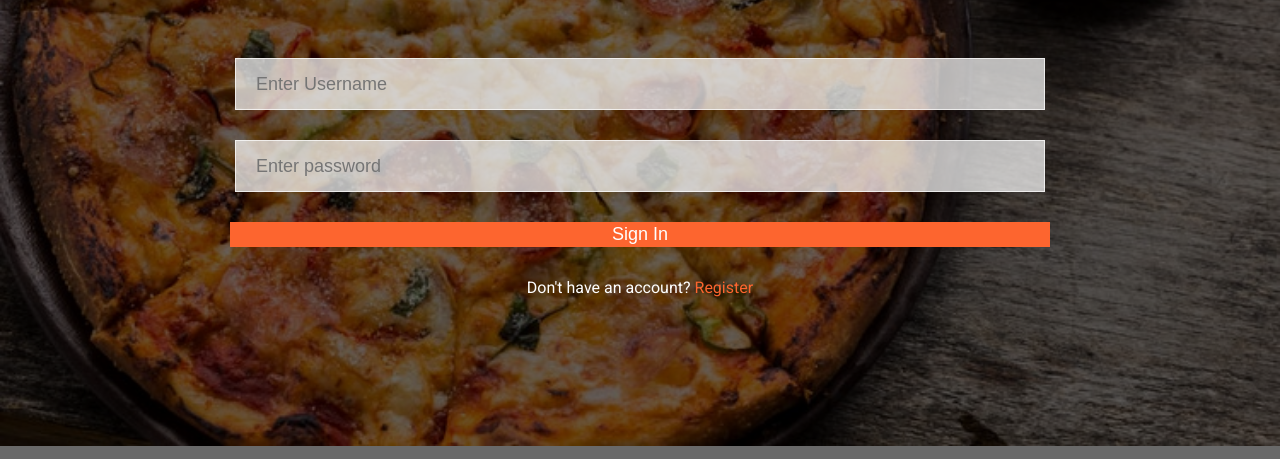
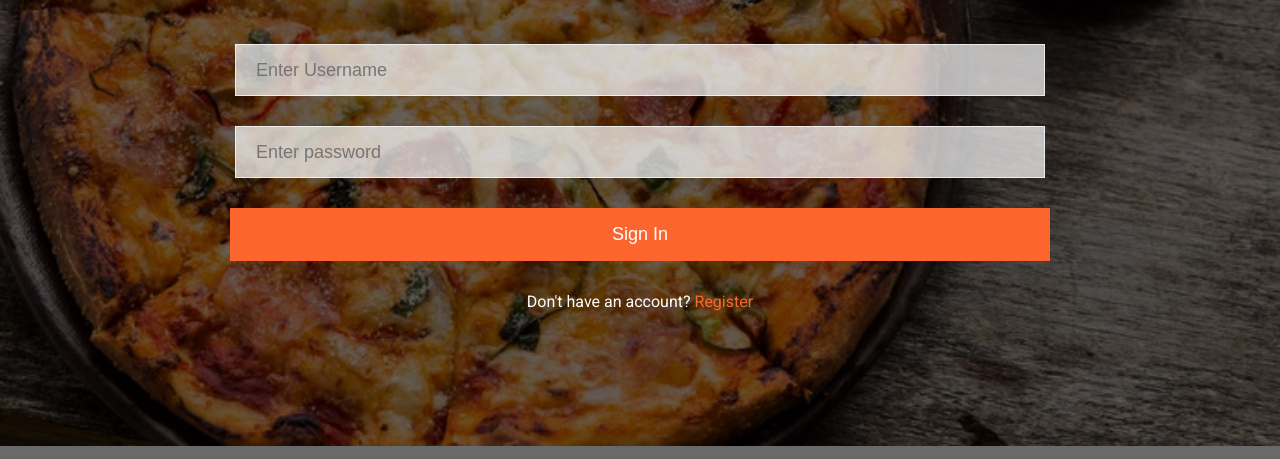
Before and after one commit to cimthog/Restaurant-Menu, a website: page client/login.html in a window 1280 px wide. Shown: the part 381-840 px from the top of the page. Drawn offline with Linux system fonts and the light colour scheme.

```diff
--- a/client/stylesheets/login-style.css
+++ b/client/stylesheets/login-style.css
@@ -37,7 +37,7 @@
     width: 64%;
     background-color: #FD652F;
     border: 1px solid #FD652F;
-    color: white;d
+    color: white;
     padding: 15px 50px;
 }
 
```
